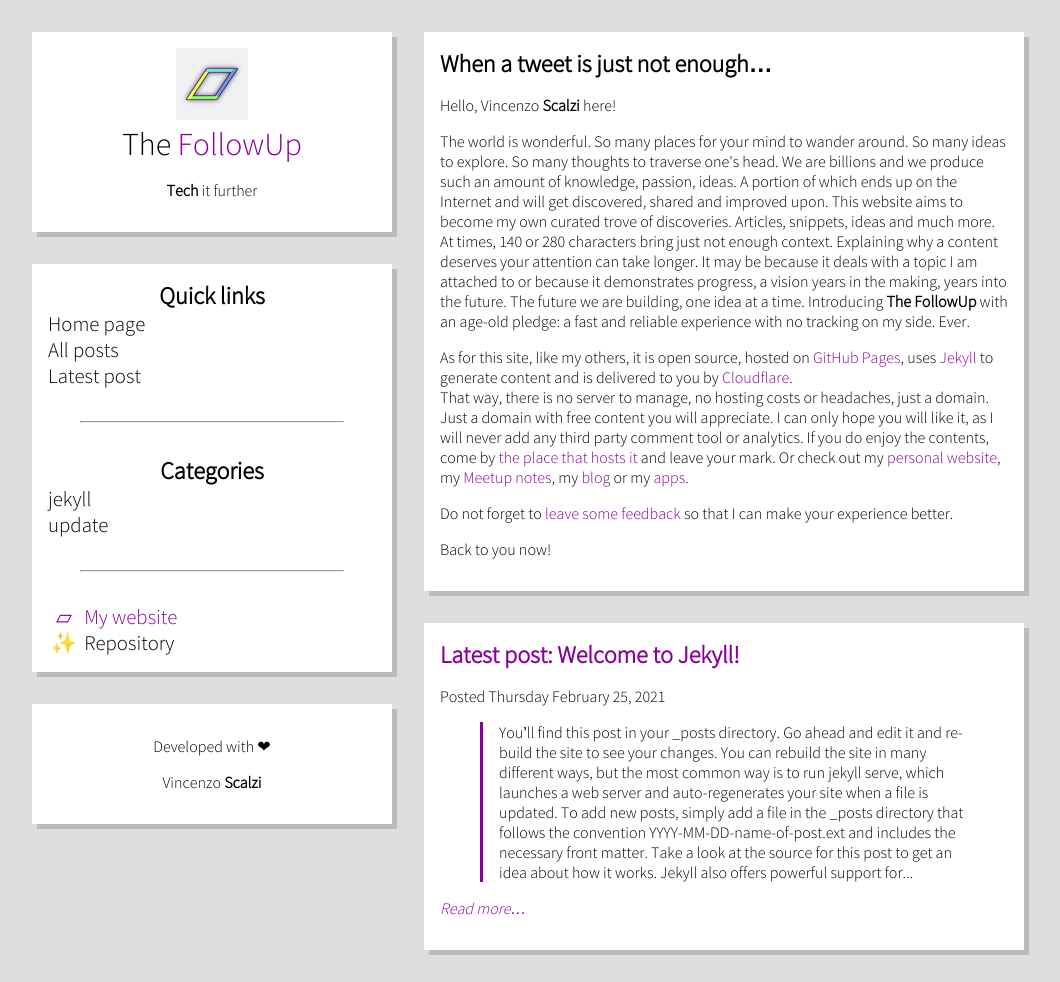
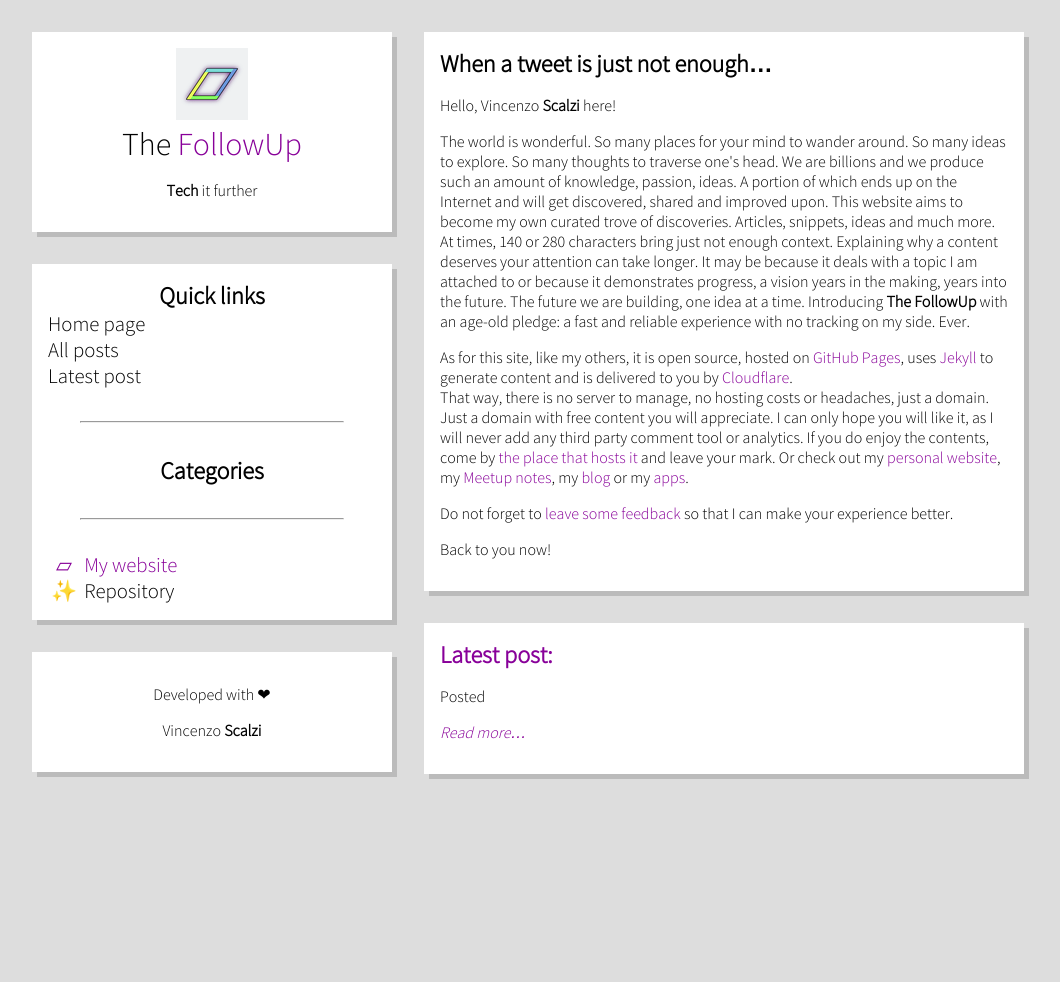
Before and after one commit to vcz-fr/TheFollowUp, a Jekyll site: the page built from index.html, in a window 1280 px wide. Shown: the whole page, without its empty margins (112-1172 px from the left). Built offline with Jekyll 4.4.1, drawn with Linux system fonts in a browser that asks for light colours; the list of posts is cut into pages by our own code; after the commit the page ends 900 px from its top, so only the background shows below that.

```diff
--- a/_config.yml
+++ b/_config.yml
@@ -27,7 +27,6 @@
     card: summary
   github: vcz-fr
 
-permalink: "pretty"
 excerpt_separator: "<!-- READ MORE -->"
 paginate: 5
 paginate_path: "/all/:num"
--- a/_posts/2021-02-25-welcome-to-jekyll.md
+++ /dev/null
@@ -1,29 +0,0 @@
----
-
-layout: blog
-
-title:  "Welcome to Jekyll!"
-date:   2021-02-25 19:30:43 +0100
-categories: jekyll update
-
----
-
-You’ll find this post in your `_posts` directory. Go ahead and edit it and re-build the site to see your changes. You can rebuild the site in many different ways, but the most common way is to run `jekyll serve`, which launches a web server and auto-regenerates your site when a file is updated.
-
-To add new posts, simply add a file in the `_posts` directory that follows the convention `YYYY-MM-DD-name-of-post.ext` and includes the necessary front matter. Take a look at the source for this post to get an idea about how it works.
-
-Jekyll also offers powerful support for code snippets:
-
-{% highlight ruby %}
-def print_hi(name)
-  puts "Hi, #{name}"
-end
-print_hi('Tom')
-#=> prints 'Hi, Tom' to STDOUT.
-{% endhighlight %}
-
-Check out the [Jekyll docs][jekyll-docs] for more info on how to get the most out of Jekyll. File all bugs/feature requests at [Jekyll’s GitHub repo][jekyll-gh]. If you have questions, you can ask them on [Jekyll Talk][jekyll-talk].
-
-[jekyll-docs]: https://jekyllrb.com/docs/home
-[jekyll-gh]:   https://github.com/jekyll/jekyll
-[jekyll-talk]: https://talk.jekyllrb.com/
```
